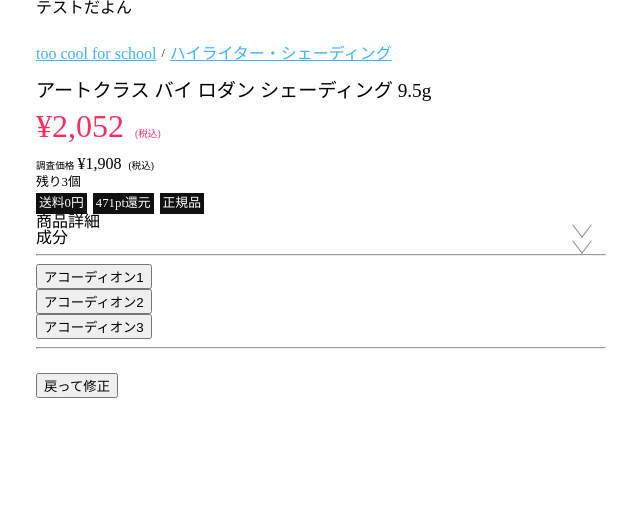
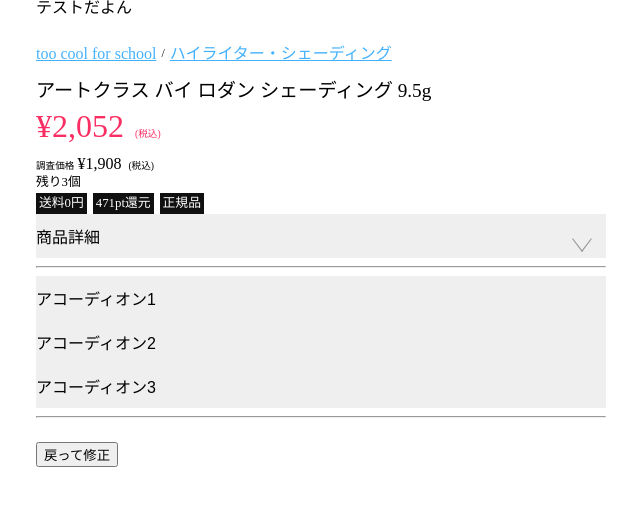
Before and after one commit to natsumi-sato/app2, a Vue app: page /#/confirm in a window 1280 px wide. Shown: the top 506 px of the page, without its empty margins (319-959 px from the left). Built offline with nearby package versions, Linux system fonts and the light colour scheme; the HTML template or start-up script is replaced by a standard one.

Commit message:
もう少しcssを調整する！

```diff
--- a/src/components/confirmScreen.vue
+++ b/src/components/confirmScreen.vue
@@ -62,48 +62,18 @@
     </div>
 
     <div class="wrap_accordion">
-      <div class="box_accordion" @click="accordionToggle('detail')">
-        <h4>
+      <js-accordion>
+        <h4 slot="title">
           商品詳細
           <span class="arrow-link" :class="{ 'opened': isOpened }"></span>
         </h4>
-        <transition
-          name="js-accordion"
-          @before-enter="beforeEnter"
-          @enter="enter"
-          @before-leave="beforeLeave"
-          @leave="leave"
-        >
-          <div class="js-accordion--target" v-show="isOpened">
-            <p class="js-accordion--body">
-              商品詳細テキスト
-              <br />テキスト
-              <br />テキスト
-            </p>
+        <div class="js-accordion--body" slot="body">
+          <p>商品詳細の中身</p>
+          <p>商品詳細の中身</p>
+          <p>商品詳細の中身</p>
         </div>
-        </transition>
-      </div>
-      <div class="box_accordion" @click="accordionToggle('seibun')">
-        <h4>
-          成分
-          <span class="arrow-link" :class="{ 'opened': isOpened }"></span>
-        </h4>
-        <transition
-          name="js-accordion"
-          @before-enter="beforeEnter"
-          @enter="enter"
-          @before-leave="beforeLeave"
-          @leave="leave"
-        >
-          <div class="js-accordion--target" v-show="isOpened">
-            <p class="js-accordion--body">
-              成分テキスト
-              <br />テキスト
-              <br />テキスト
-            </p>
-          </div>
-        </transition>
-      </div>
+      </js-accordion>
+
     </div>
 
     <hr />
@@ -183,8 +153,7 @@ export default {
       activeColor: "pink",
       msg: "テストだよん",
       delayTime: 100,
-      uploadedImageURL: "ふふふ",
-      isOpened: false
+      uploadedImageURL: "ふふふ"
     };
   },
   components: {
@@ -218,24 +187,7 @@ export default {
       swiperThumbs.controller.control = swiperTop;
     });
   },
-  methods: {
-    accordionToggle: function(el) {
-      console.log(el);
-      this.isOpened = !this.isOpened;
-    },
-    beforeEnter: function(el) {
-      el.style.height = "0";
-    },
-    enter: function(el) {
-      el.style.height = el.scrollHeight + "px";
-    },
-    beforeLeave: function(el) {
-      el.style.height = el.scrollHeight + "px";
-    },
-    leave: function(el) {
-      el.style.height = "0";
-    }
-  }
+  methods: {}
 };
 </script>
 
@@ -382,7 +334,8 @@ body {
     }
   }
   .wrap_accordion {
-    .box_accordion {
+    .js-accordion {
+      &--trigger {
         h4 {
           position: relative;
           .arrow-link {
@@ -398,15 +351,20 @@ body {
             border-top: 1px solid rgb(145, 145, 145);
             border-left: 1px solid rgb(145, 145, 145);
             transform: rotate(225deg) skew(8deg, 8deg);
-          &.opened {
+          }
+        }
+        &._state-open {
+          h4 {
+            .arrow-link {
               transform: rotate(45deg);
             }
           }
         }
-      .js-accordion {
-        &--target {
-          overflow: hidden;
-          transition: height 0.4s ease-in-out;
+      }
+      &--body {
+        p {
+          font-size: 0.85rem;
+          line-height: 1.6em;
         }
       }
     }
--- a/src/components/slot/jsAccordion.vue
+++ b/src/components/slot/jsAccordion.vue
@@ -24,7 +24,6 @@
 
 <script>
 export default {
-//  name: "jsAccordion",
   data() {
     return {
       isOpened: false
@@ -50,3 +49,29 @@ export default {
   }
 };
 </script>
+
+<style scoped lang="scss">
+/*jsアコーディオン*/
+.js-accordion {
+  &--trigger {
+    font-size: 1rem;
+    position: relative;
+    display: block;
+    width: 100%;
+    padding: 10px 0;
+    transition: all 0.2s ease-in;
+    text-align: left;
+    outline: none;
+    border: none;
+    cursor: pointer;
+  }
+  &--target {
+    overflow: hidden;
+    transition: height 0.4s ease-in-out;
+  }
+  &--body {
+    padding: 0;
+  }
+}
+
+</style>
```
Lines whose indentation alone changed are shown as unchanged.
